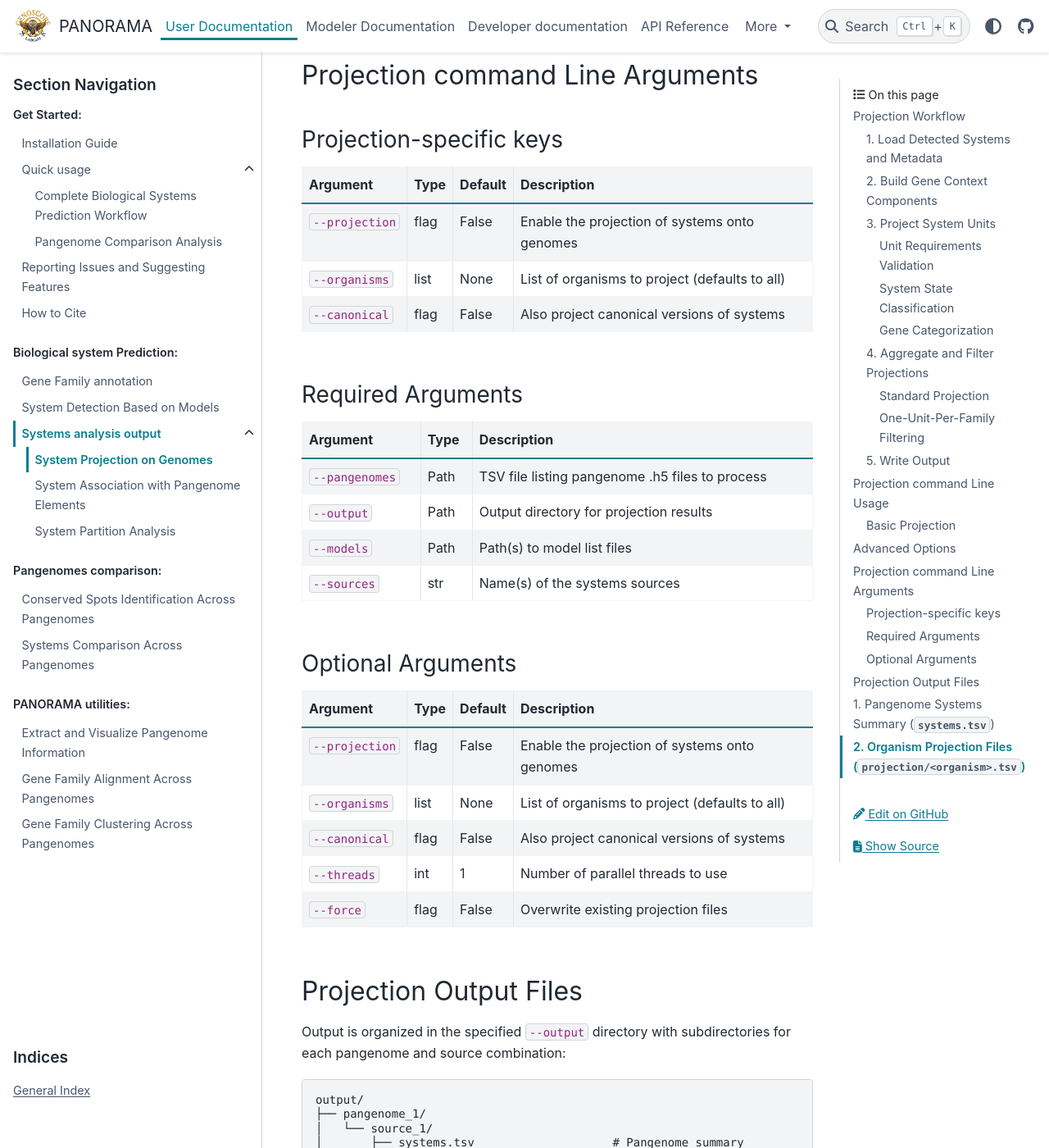
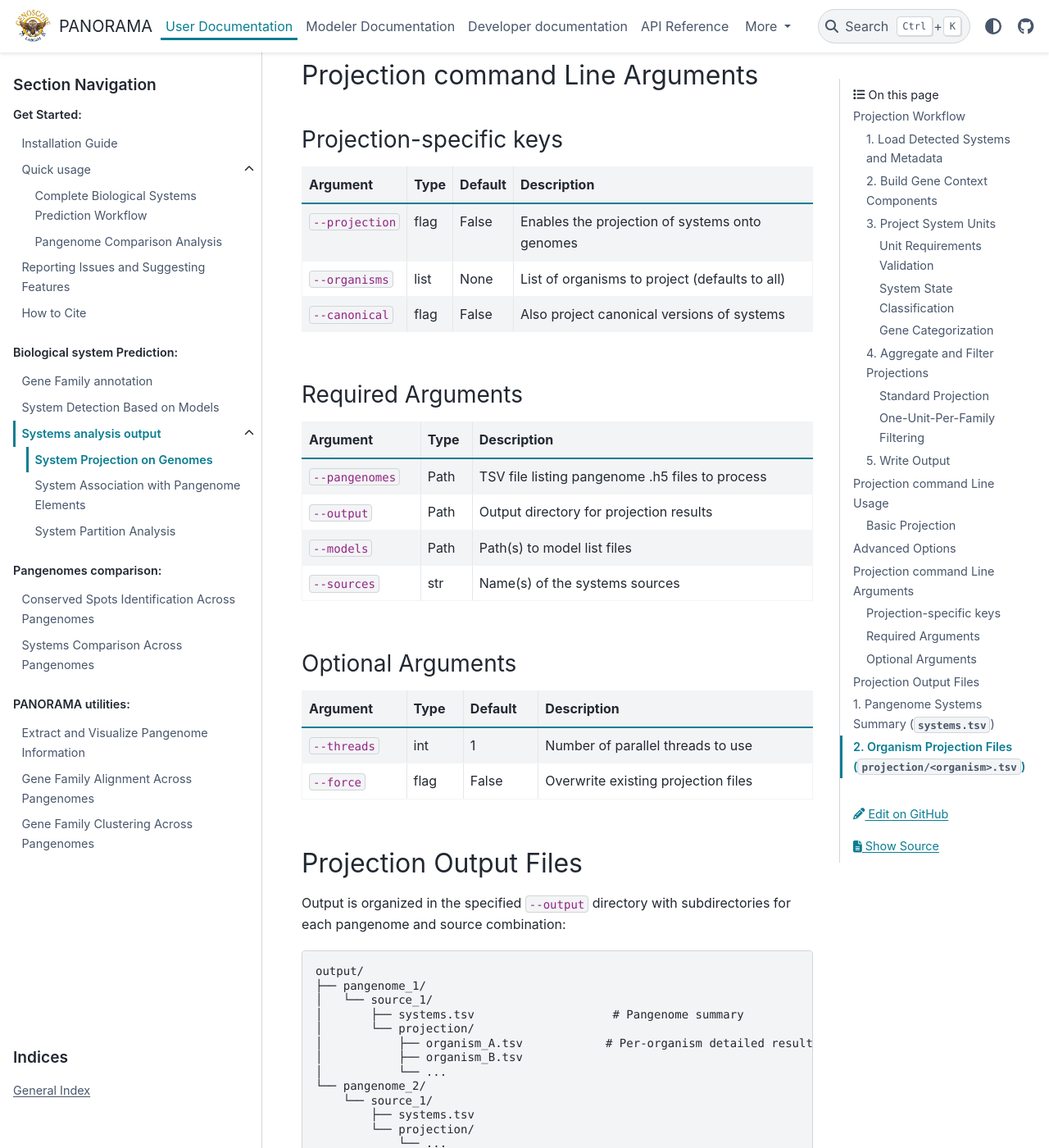
Before and after one commit to labgem/PANORAMA, a Sphinx documentation site: the page built from docs/user/projection.md, in a window 1280 px wide and 1400 px high, scrolled down 3480 px. Shown: the whole window at 82% size. Built offline with Sphinx 7.4.7 and the PyData theme 0.15.4, drawn with Linux system fonts in a browser that asks for light colours; the version number could not be read and is left out.

Commit message:
Fix formatting inconsistencies in projection documentation

```diff
--- a/docs/user/projection.md
+++ b/docs/user/projection.md
@@ -114,11 +114,11 @@
 
 ### Projection-specific keys
 
-| Argument        | Type | Default | Description                                            |
-|-----------------|------|---------|--------------------------------------------------------|
-| `--projection`  | flag | False   | Enable the projection of systems onto genomes          |
-| `--organisms`   | list | None    | List of organisms to project (defaults to all)         |
-| `--canonical`   | flag | False   | Also project canonical versions of systems             |
+| Argument       | Type | Default | Description                                    |
+|----------------|------|---------|------------------------------------------------|
+| `--projection` | flag | False   | Enables the projection of systems onto genomes |
+| `--organisms`  | list | None    | List of organisms to project (defaults to all) |
+| `--canonical`  | flag | False   | Also project canonical versions of systems     |
 
 ### Required Arguments
 
@@ -131,13 +131,10 @@
 
 ### Optional Arguments
 
-| Argument        | Type | Default | Description                                            |
-|-----------------|------|---------|--------------------------------------------------------|
-| `--projection`  | flag | False   | Enable the projection of systems onto genomes          |
-| `--organisms`   | list | None    | List of organisms to project (defaults to all)         |
-| `--canonical`   | flag | False   | Also project canonical versions of systems             |
-| `--threads`     | int  | 1       | Number of parallel threads to use                      |
-| `--force`       | flag | False   | Overwrite existing projection files                    |
+| Argument    | Type | Default | Description                         |
+|-------------|------|---------|-------------------------------------|
+| `--threads` | int  | 1       | Number of parallel threads to use   |
+| `--force`   | flag | False   | Overwrite existing projection files |
 
 ## Projection Output Files
 
```
